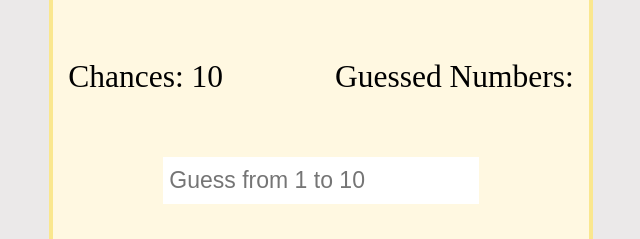
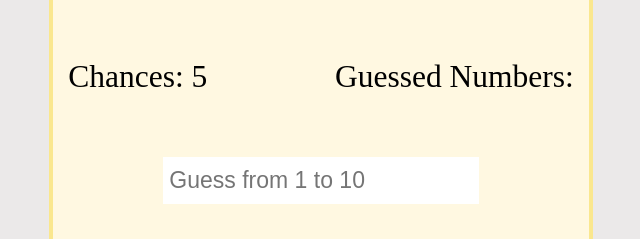
Before and after one commit to sanskarbhusal/Number_Guessing_Game, a plain HTML site: page index.html in a window 1280 px wide. Shown: the part 201-440 px from the top of the page, 319-959 px from the left. Drawn offline with Linux system fonts and the light colour scheme.

Commit message:
Refactored to meet task requirement

```diff
--- a/index.html
+++ b/index.html
@@ -111,7 +111,6 @@
 </head>
 
 <body>
-
     <div id="outer-container" class="big-font">
         <div id="title-div" class="inner-container">Guessing Game</div>
         <div id="status-div">
@@ -137,7 +136,7 @@
         function randomNumber() {
             return Math.floor(Math.random() * 11);
         }
-        const chances = 10;
+        const chances = 5;
         counterStatus.innerText = `${chances}`;
         const game = {
             counter: chances,
@@ -149,7 +148,7 @@
                 this.guessedNumbersList = [];
                 input.value = "";
                 guessedNumbersStatus.innerText = "";
-                counterStatus.innerText=`${this.counter}`;
+                counterStatus.innerText = `${this.counter}`;
                 result.innerText = "";
             },
             isCorrect(guessedNumber) {
@@ -161,13 +160,13 @@
                 }
             }
         };
+
         checkButton.addEventListener("click", () => {
             game.counter--;
             counterStatus.innerText = `${game.counter}`;
             let userGuess = input.value;
             game.guessedNumbersList.push(userGuess);
             guessedNumbersStatus.innerText = `${game.guessedNumbersList.join(",")}`;
-
             input.value = "";
             if (game.counter > 0) {
                 if (game.isCorrect(parseInt(userGuess))) {
@@ -178,7 +177,6 @@
                     result.innerText = "Oops! Wrong guess ): Try agian.";
                     result.style.color = "red";
                 }
-
             } else {
 
                 result.innerText = "That was also wrong. Game over!";
@@ -187,6 +185,7 @@
             }
         }
         );
+
         restartButton.addEventListener("click", () => {
             game.reset(chances, randomNumber());
             checkButton.style.display = "block";
```
